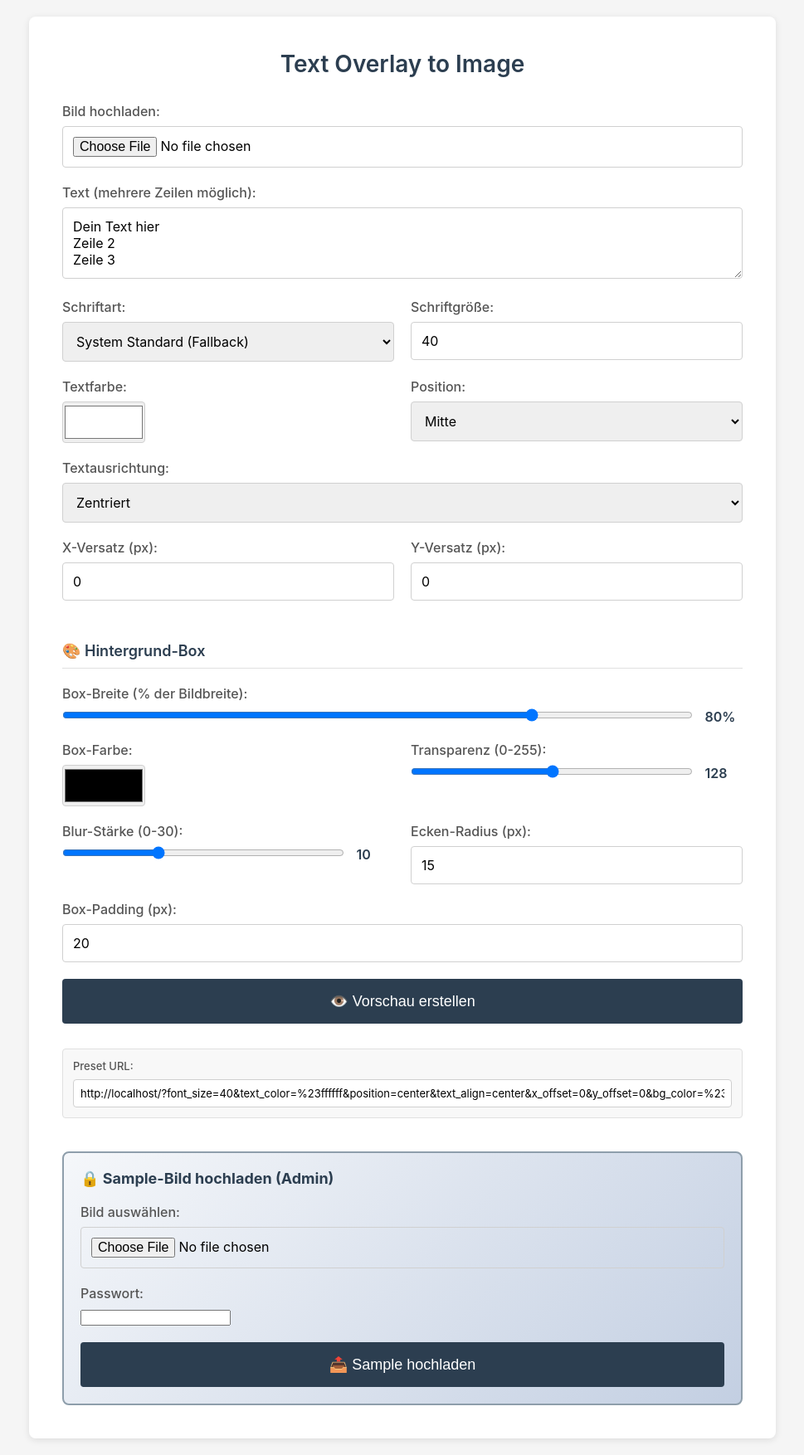
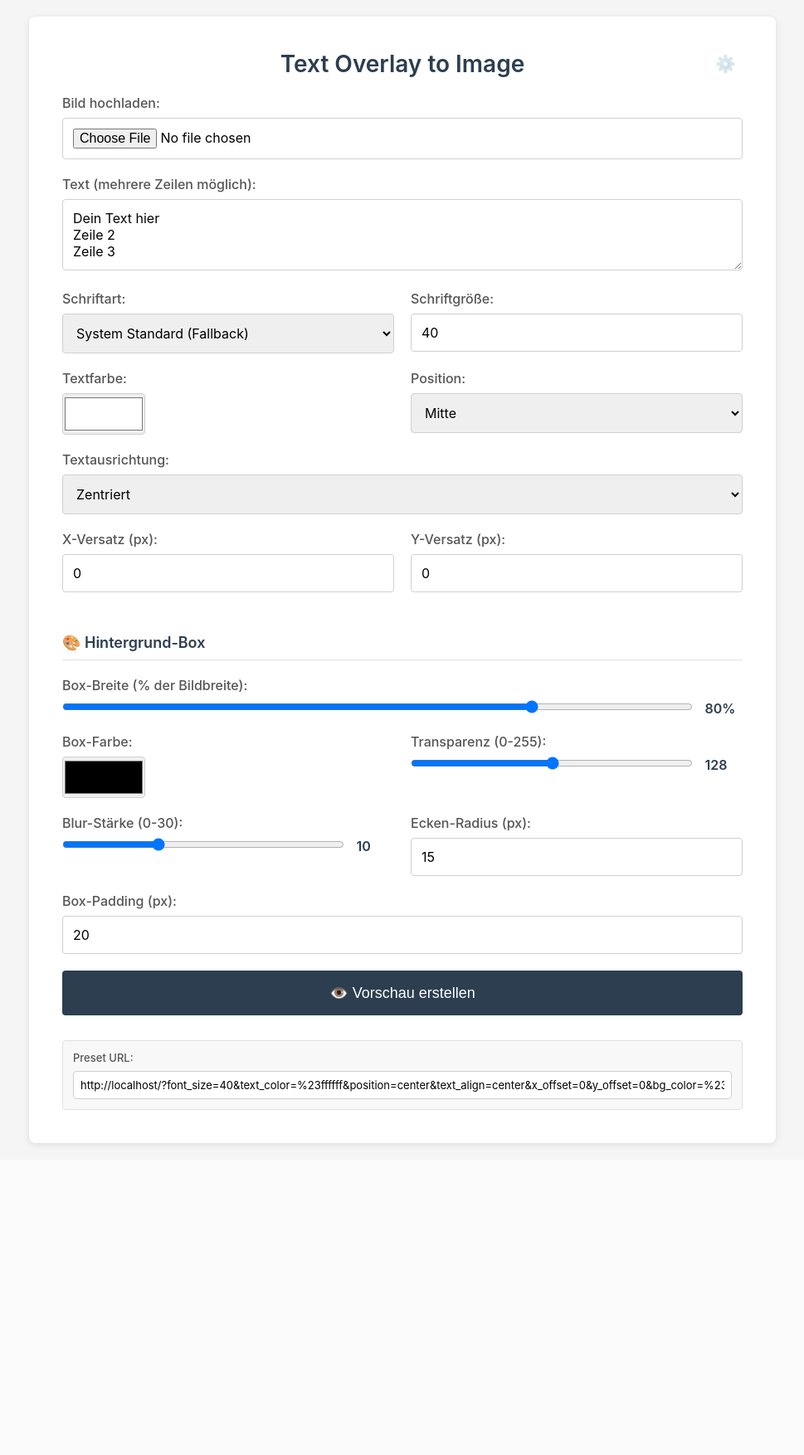
Before and after one commit to tomhottinger/Text2ImageBackground, a Flask app: page / in a window 1280 px wide. Shown: the whole page at 83% size, without its empty margins (155-1124 px from the left). After the commit the page ends 1383 px from the top, so only its background shows below. Run offline with Flask 3, Linux system fonts and the light colour scheme.

Commit message:
mit Möglichkeit für den Upload (Zahnrad oben rechts). Passwort in .env definieren

```diff
--- a/volumes/static/css/style.css
+++ b/volumes/static/css/style.css
@@ -568,33 +568,195 @@ button:active {
 
 
 
-/* Admin Section Styles */
+/* Header mit Admin-Link */
 
-.admin-section {
+.header-with-link {
 
-    margin-top: 40px;
+    position: relative;
 
-    padding: 20px;
+    display: flex;
 
-    background: linear-gradient(135deg, #f5f7fa 0%, #c3cfe2 100%);
+    align-items: center;
 
-    border-radius: 8px;
+    justify-content: center;
 
-    border: 2px solid #8e9eab;
+    margin-bottom: 20px;
 
 }
 
 
 
-.admin-section h3 {
+.header-with-link h1 {
+
+    margin: 0;
+
+}
+
+
+
+.admin-link {
+
+    position: absolute;
+
+    right: 0;
+
+    top: 50%;
+
+    transform: translateY(-50%);
+
+    font-size: 20px;
+
+    text-decoration: none;
+
+    opacity: 0.3;
+
+    transition: opacity 0.3s, transform 0.3s;
+
+    cursor: pointer;
+
+    padding: 8px;
+
+}
+
+
+
+.admin-link:hover {
+
+    opacity: 0.7;
+
+    transform: translateY(-50%) scale(1.2);
+
+}
+
+
+
+/* Modal Styles */
+
+.modal {
+
+    display: none;
+
+    position: fixed;
+
+    z-index: 1000;
+
+    left: 0;
+
+    top: 0;
+
+    width: 100%;
+
+    height: 100%;
+
+    overflow: auto;
+
+    background-color: rgba(0, 0, 0, 0.5);
+
+    animation: fadeIn 0.3s;
+
+}
+
+
+
+@keyframes fadeIn {
+
+    from { opacity: 0; }
+
+    to { opacity: 1; }
+
+}
+
+
+
+.modal-content {
+
+    background: linear-gradient(135deg, #ffffff 0%, #f5f7fa 100%);
+
+    margin: 10% auto;
+
+    padding: 30px;
+
+    border: 1px solid #888;
+
+    border-radius: 12px;
+
+    width: 90%;
+
+    max-width: 500px;
+
+    box-shadow: 0 4px 20px rgba(0, 0, 0, 0.3);
+
+    animation: slideIn 0.3s;
+
+    position: relative;
+
+}
+
+
+
+@keyframes slideIn {
+
+    from {
+
+        transform: translateY(-50px);
+
+        opacity: 0;
+
+    }
+
+    to {
+
+        transform: translateY(0);
+
+        opacity: 1;
+
+    }
+
+}
+
+
+
+.modal-close {
+
+    color: #aaa;
+
+    float: right;
+
+    font-size: 28px;
+
+    font-weight: bold;
+
+    line-height: 20px;
+
+    cursor: pointer;
+
+    transition: color 0.3s;
+
+}
+
+
+
+.modal-close:hover,
+
+.modal-close:focus {
+
+    color: #000;
+
+}
+
+
+
+.modal-content h3 {
 
     margin-top: 0;
 
     color: #2c3e50;
 
-    font-size: 18px;
+    font-size: 20px;
 
-    margin-bottom: 20px;
+    margin-bottom: 25px;
+
+    text-align: center;
 
 }
 
--- a/volumes/static/js/app.js
+++ b/volumes/static/js/app.js
@@ -97,6 +97,56 @@ function setupEventListeners() {
         uploadForm.addEventListener('submit', handleSampleUpload);
 
     }
+
+
+
+    // Modal Handlers
+
+    const adminLink = document.getElementById('adminLink');
+
+    const modal = document.getElementById('adminModal');
+
+    const closeBtn = document.querySelector('.modal-close');
+
+
+
+    if (adminLink) {
+
+        adminLink.addEventListener('click', function(e) {
+
+            e.preventDefault();
+
+            modal.style.display = 'block';
+
+        });
+
+    }
+
+
+
+    if (closeBtn) {
+
+        closeBtn.addEventListener('click', function() {
+
+            modal.style.display = 'none';
+
+        });
+
+    }
+
+
+
+    // Close modal when clicking outside
+
+    window.addEventListener('click', function(e) {
+
+        if (e.target === modal) {
+
+            modal.style.display = 'none';
+
+        }
+
+    });
 
 }
 
--- a/volumes/templates/index.html
+++ b/volumes/templates/index.html
@@ -8,7 +8,10 @@
 </head>
 <body>
     <div class="container">
-        <h1>Text Overlay to Image</h1>
+        <div class="header-with-link">
+            <h1>Text Overlay to Image</h1>
+            <a href="#" id="adminLink" class="admin-link" title="Admin-Bereich">⚙️</a>
+        </div>
 
         <form id="imageForm" enctype="multipart/form-data">
             <div class="form-group">
@@ -160,10 +163,13 @@ Zeile 3</textarea>
 
 </div>
 
+    </div>
 
-        <!-- Sample Upload Section -->
-        <div class="admin-section">
-            <h3>🔒 Sample-Bild hochladen (Admin)</h3>
+    <!-- Modal Dialog für Admin -->
+    <div id="adminModal" class="modal">
+        <div class="modal-content">
+            <span class="modal-close">&times;</span>
+            <h3>🔒 Sample-Bild hochladen</h3>
             <form id="uploadSampleForm" enctype="multipart/form-data">
                 <div class="form-group">
                     <label for="sample_file">Bild auswählen:</label>
@@ -177,7 +183,6 @@ Zeile 3</textarea>
             </form>
             <div id="uploadMessage" class="upload-message"></div>
         </div>
-
     </div>
 
     <script src="{{ url_for('static', filename='js/app.js') }}"></script>
```
Also changed, not shown: 1 other file.
